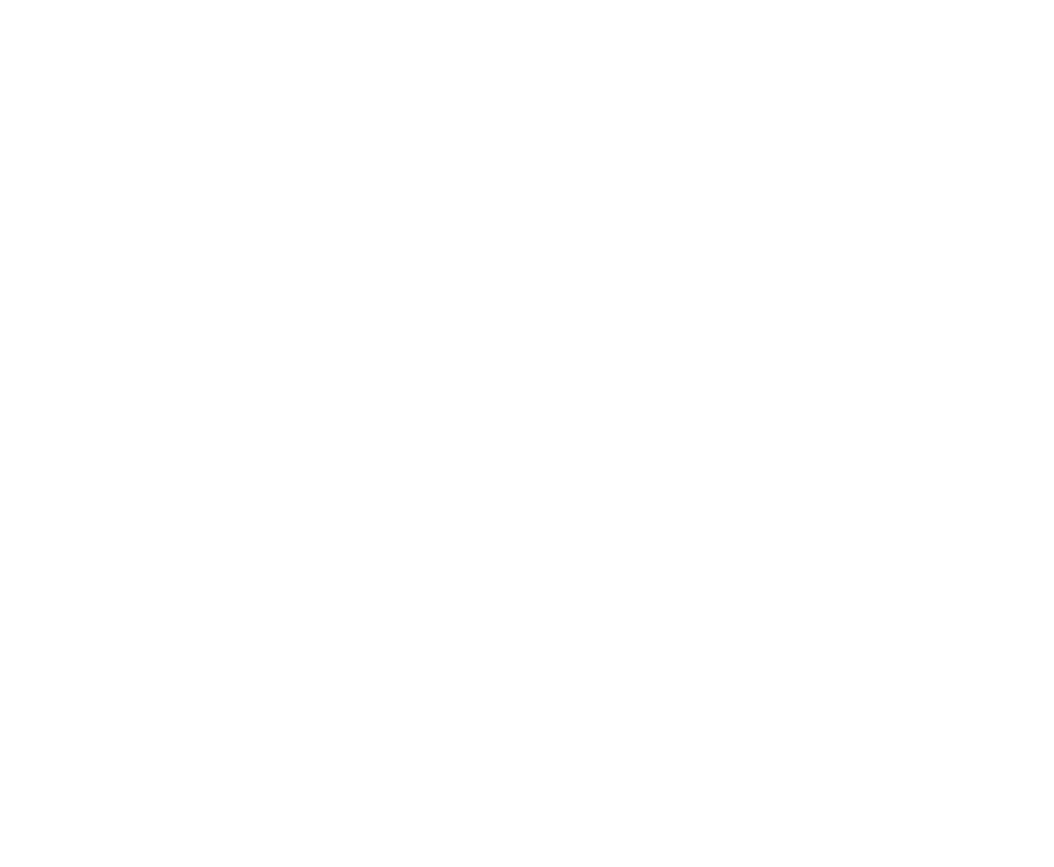
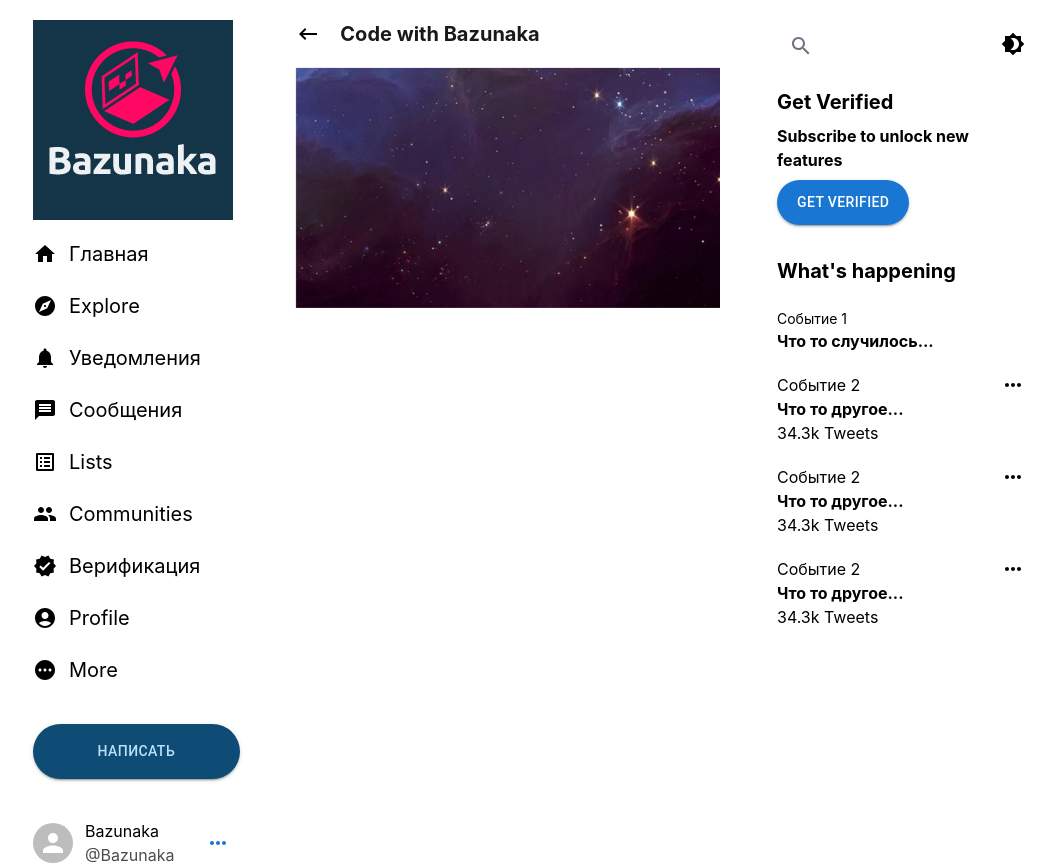
Before and after one commit to bazunaka/bazBlog, a React (Create React App) app in the folder bazblog/: page /profile/1 in a window 1280 px wide. Before the commit this address had no page. Shown: the whole page, without its empty margins (111-1165 px from the left). Before the commit the page ends 800 px from the top, so only its background shows below. Built offline with nearby package versions, Linux system fonts and the light colour scheme.

Commit message:
add photo for profile

```diff
--- a/bazblog/src/App.js
+++ b/bazblog/src/App.js
@@ -8,7 +8,7 @@
   return (
     <div className="">
       <Routes>
-        <Route path="/" element={true?<HomePage/>:<Auth/>}>
+        <Route path="/*" element={true ? <HomePage /> : <Auth />}>
 
         </Route>
       </Routes>
--- a/bazblog/src/Components/HomePage/HomePage.jsx
+++ b/bazblog/src/Components/HomePage/HomePage.jsx
@@ -15,7 +15,7 @@
       <Grid item xs={12} lg={6} className='px-5 lg:px-9 hidden lg:block w-full relative'>
         <Routes>
           <Route path="/" element={<HomeSection />}></Route>
-          <Route path="/profile" element={<Profile />}></Route>
+          <Route path="/profile/:id" element={<Profile />}></Route>
         </Routes>
       </Grid>
       <Grid item xs={0} lg={3} className='hidden lg:block w-full relative'>
--- a/bazblog/src/Components/Profile/Profile.jsx
+++ b/bazblog/src/Components/Profile/Profile.jsx
@@ -13,6 +13,9 @@
                 <KeyboardBackspaceIcon className='cursor-pointer' onClick={handleBack} />
                 <h1 className='py-5 text-xl font-bold opacity-90 ml-5'>Code with Bazunaka</h1>
             </section>
+            <section>
+                <img className='w-[100%] h-[15rem] object-cover' src={require('./../../img/0bb51823-25ca-43d6-93f9-23ca920a920c.jpg')} alt="" />
+            </section>
         </div>
     )
 }
```
Also changed, not shown: bazblog/src/img/0bb51823-25ca-43d6-93f9-23ca920a920c.jpg (added).
